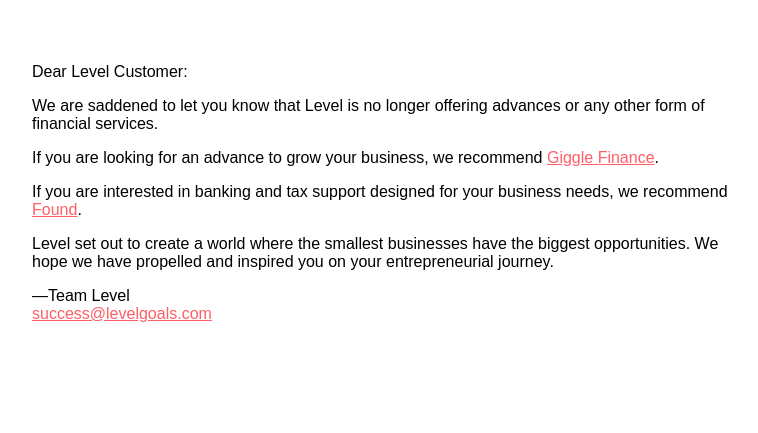
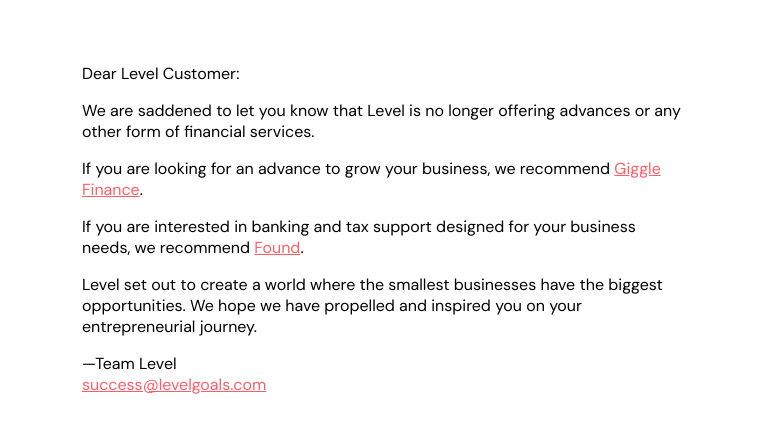
Before and after one commit to levelgoals/levelgoals.github.io, a plain HTML site: page index.html in a window 1280 px wide. Shown: the part 131-564 px from the top of the page, without its empty margins (258-1016 px from the left). Drawn offline with Linux system fonts and the light colour scheme.

Commit message:
Updating styling

```diff
--- a/index.html
+++ b/index.html
@@ -23,6 +23,19 @@
 		>
 		<link
 			href="styles/styles.css"
+			rel="stylesheet"
+		>
+		<link
+			href="https://fonts.googleapis.com"
+			rel="preconnect"
+		>
+		<link
+			crossorigin
+			href="https://fonts.gstatic.com"
+			rel="preconnect"
+		>
+		<link
+			href="https://fonts.googleapis.com/css2?family=DM+Sans:opsz@9..40&display=swap"
 			rel="stylesheet"
 		>
 	</head>
--- a/styles/styles.css
+++ b/styles/styles.css
@@ -6,7 +6,8 @@ body {
 	align-items: center;
 	display: flex;
 	flex-direction: column;
-	font-family: sans-serif;
+	font-family: "DM Sans", sans-serif;
+	font-size: 1em;
 	margin: 50px;
 }
 
@@ -17,5 +18,5 @@ body {
 }
 
 .message {
-	max-width: 700px;
+	max-width: 600px;
 }
```
